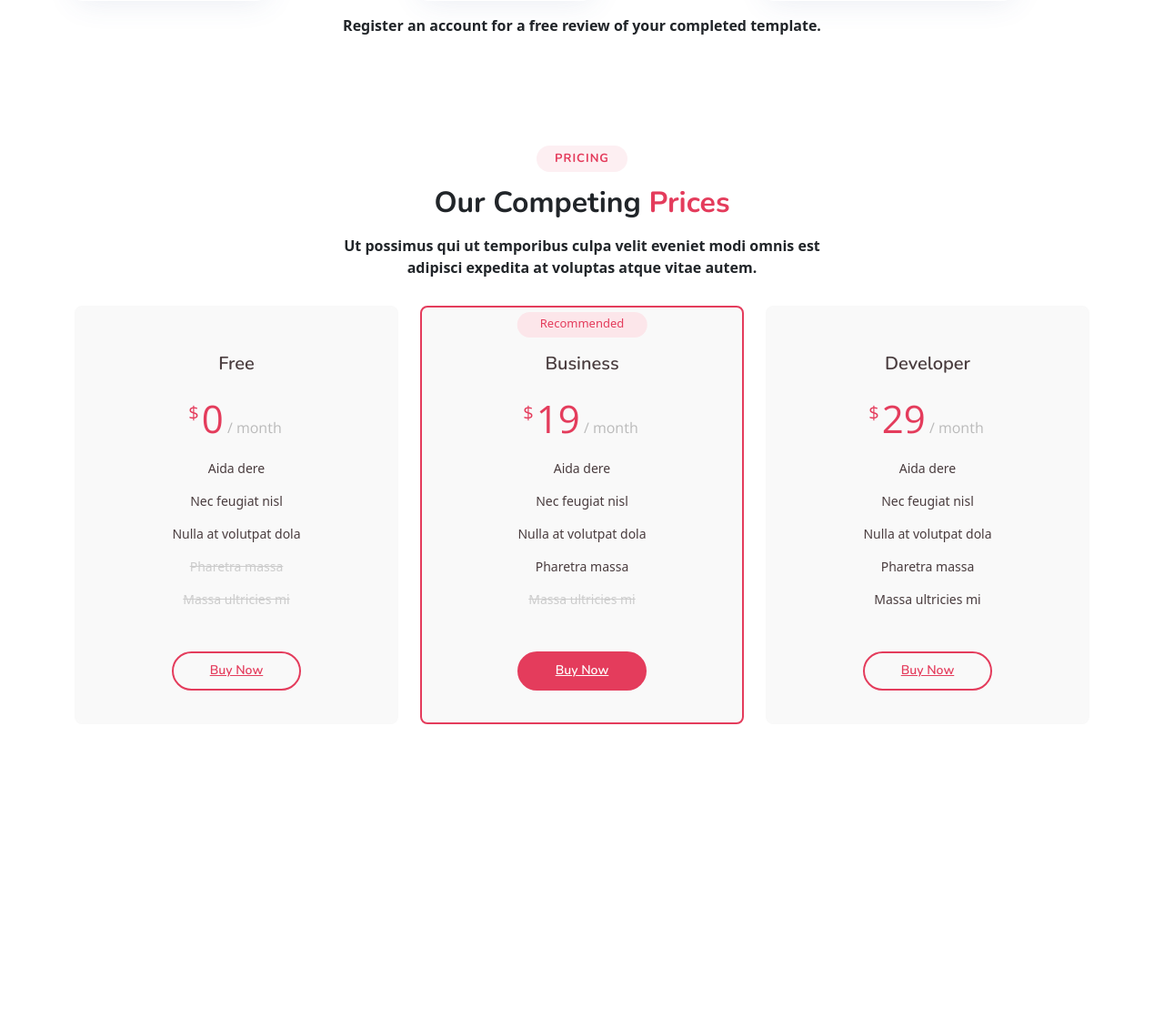
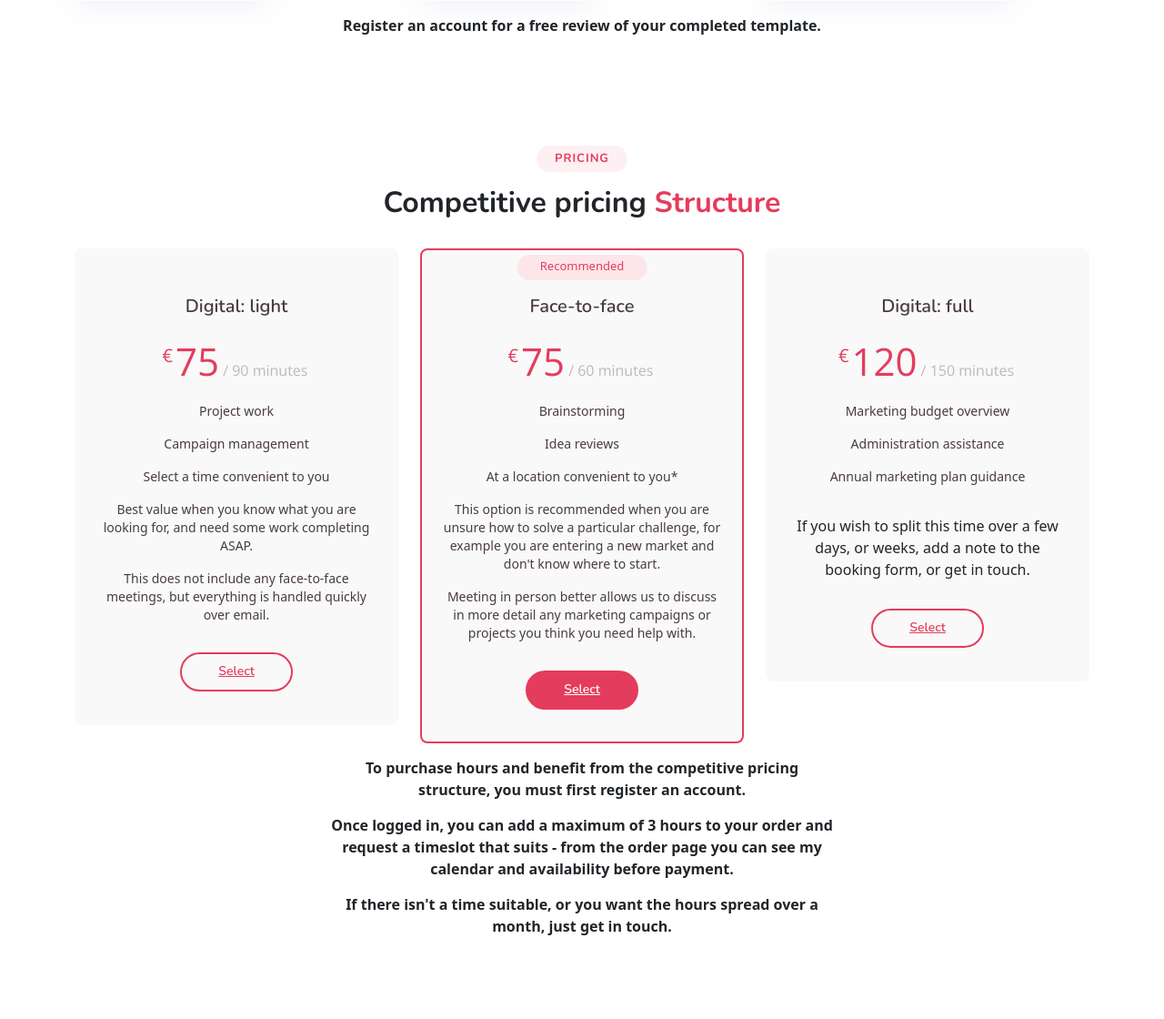
Before and after one commit to CatherineTrevor/the_marketing_ally, a Django app: page / in a window 1280 px wide. Shown: the part 3355-4475 px from the top of the page at 91% size. Before the commit the page ends 4151 px from the top, so only its background shows below. Run offline with Django 3.2, Linux system fonts and the light colour scheme; some libraries are stand-ins or nearby versions.

Commit message:
add content to pricing section in homepage

```diff
--- a/home/templates/includes/pricing.html
+++ b/home/templates/includes/pricing.html
@@ -2,59 +2,81 @@
   <div class="container">
     <div class="section-title">
       <h2>Pricing</h2>
-        <h3>Our Competing <span>Prices</span></h3>
-        <p>Ut possimus qui ut temporibus culpa velit eveniet modi omnis est adipisci expedita at voluptas atque vitae autem.</p>
+      <h3>
+        Competitive pricing
+        <span>Structure</span>
+      </h3>
     </div>
     <div class="row">
       <div class="col-lg-4 col-md-6">
         <div class="box">
-            <h3>Free</h3>
-            <h4><sup>$</sup>0<span> / month</span></h4>
+          <h3>Digital: light</h3>
+          <h4><sup>€</sup>75<span> / 90 minutes</span></h4>
           <ul>
-              <li>Aida dere</li>
-              <li>Nec feugiat nisl</li>
-              <li>Nulla at volutpat dola</li>
-              <li class="na">Pharetra massa</li>
-              <li class="na">Massa ultricies mi</li>
+            <li>Project work</li>
+            <li>Campaign management</li>
+            <li>Select a time convenient to you</li>
+            <p class="description">
+              Best value when you know what you are looking for, and need some work completing ASAP.
+            </p>
+            <p class="description">
+              This does not include any face-to-face meetings, but everything is handled quickly over email.
+            </p>
           </ul>
           <div class="btn-wrap">
-              <a href="#" class="btn-buy">Buy Now</a>
+            <a href="#" class="btn-buy">Select</a>
           </div>
         </div>
       </div>
       <div class="col-lg-4 col-md-6 mt-4 mt-md-0">
         <div class="box recommended">
           <span class="recommended-badge">Recommended</span>
-            <h3>Business</h3>
-            <h4><sup>$</sup>19<span> / month</span></h4>
+          <h3>Face-to-face</h3>
+          <h4><sup>€</sup>75<span> / 60 minutes </span></h4>
           <ul>
-              <li>Aida dere</li>
-              <li>Nec feugiat nisl</li>
-              <li>Nulla at volutpat dola</li>
-              <li>Pharetra massa</li>
-              <li class="na">Massa ultricies mi</li>
+            <li>Brainstorming</li>
+            <li>Idea reviews</li>
+            <li>At a location convenient to you*</li>
+            <p class="description">
+              This option is recommended when you are unsure how to solve a particular challenge, for example you are entering a new market and don't know where to start.
+            </p>
+            <p class="description">
+              Meeting in person better allows us to discuss in more detail any marketing campaigns or projects you think you need help with.
+            </p>
           </ul>
           <div class="btn-wrap">
-              <a href="#" class="btn-buy">Buy Now</a>
+            <a class="btn-buy" {% if user.is_authenticated %} href="#" {% else %} href="#" {% endif %}>Select</a>
           </div>
         </div>
       </div>
       <div class="col-lg-4 col-md-6 mt-4 mt-lg-0">
         <div class="box">
-            <h3>Developer</h3>
-            <h4><sup>$</sup>29<span> / month</span></h4>
+          <h3>Digital: full</h3>
+          <h4><sup>€</sup>120<span> / 150 minutes</span></h4>
           <ul>
-              <li>Aida dere</li>
-              <li>Nec feugiat nisl</li>
-              <li>Nulla at volutpat dola</li>
-              <li>Pharetra massa</li>
-              <li>Massa ultricies mi</li>
+            <li>Marketing budget overview</li>
+            <li>Administration assistance</li>
+            <li>Annual marketing plan guidance</li>
           </ul>
+          <p class="description">
+            If you wish to split this time over a few days, or weeks, add a note to the booking form, or <a>get in touch</a>.
+          </p>
           <div class="btn-wrap">
-              <a href="#" class="btn-buy">Buy Now</a>
+            <a href="#" class="btn-buy">Select</a>
           </div>
         </div>
       </div>
     </div>
+    <div class="section-title">
+      <p>
+          To purchase hours and benefit from the competitive pricing structure, you must first <a>register an account</a>.
+      </p>
+      <p>
+        Once logged in, you can add a maximum of 3 hours to your order and request a timeslot that suits - from the order page you can see my calendar and availability before payment.
+      </p>
+      <p>
+        If there isn't a time suitable, or you want the hours spread over a month, just <a>get in touch</a>.
+      </p>
+    </div>
   </div>
 </section>
```
Lines whose indentation alone changed are shown as unchanged.
